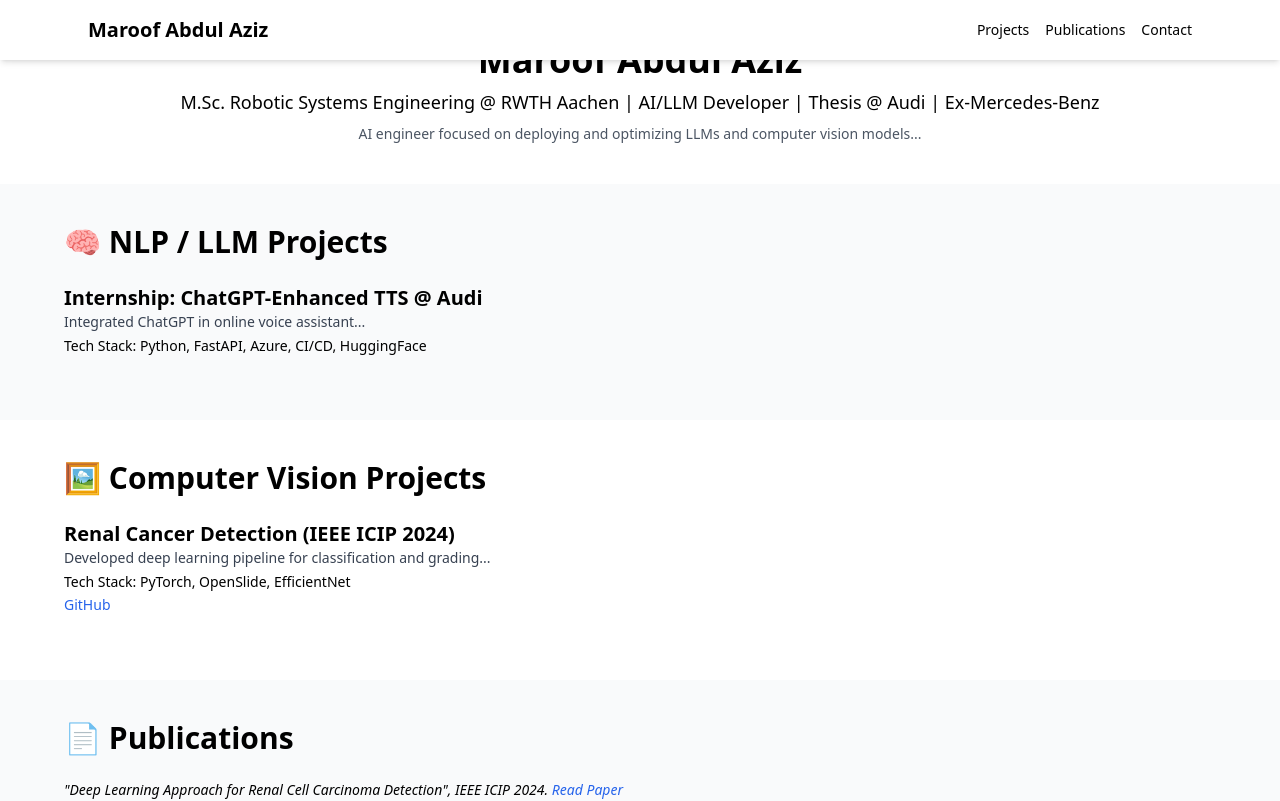
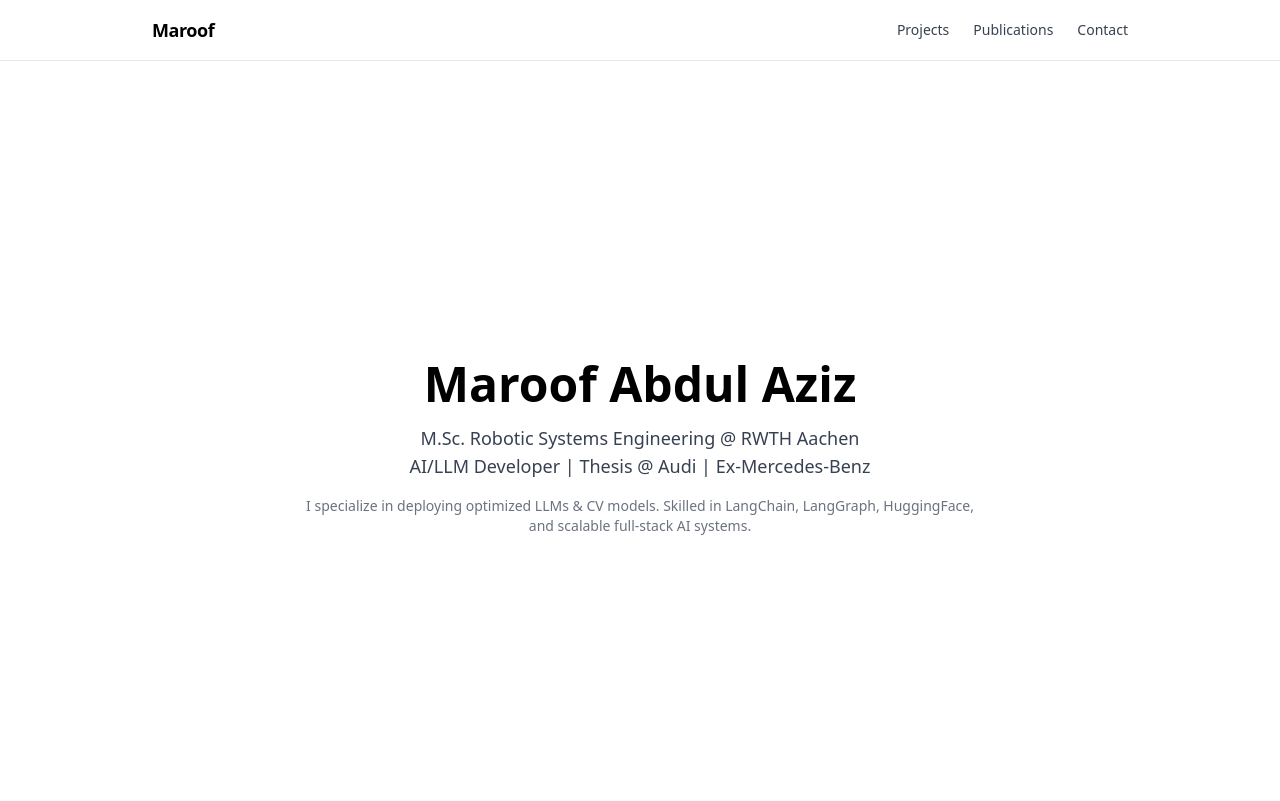
Before and after one commit to RoboMaroof/maroof-portfolio, a Next.js app: page / in a window 1280 px wide. Shown: the top 801 px of the page. Built offline with nearby package versions, Linux system fonts and the light colour scheme.

Commit message:
layout improvement

```diff
--- a/app/components/ContactSection.js
+++ b/app/components/ContactSection.js
@@ -3,19 +3,21 @@ import Section from './Section'
 
 export default function ContactSection() {
   return (
+    <div id="contact">
       <Section title="📫 Contact" bg="bg-white">
         <p className="text-sm">📧 maroofkanakkayil@gmail.com</p>
         <p className="text-sm">📱 +49 177 2186330</p>
         <p className="text-sm">
           🔗{' '}
-        <a href="https://linkedin.com/in/maroofmohammed1" className="text-blue-600">
+          <a href="https://linkedin.com/in/maroofmohammed1" className="text-blue-600 hover:underline">
             LinkedIn
           </a>{' '}
           |{' '}
-        <a href="https://github.com/RoboMaroof" className="text-blue-600">
+          <a href="https://github.com/RoboMaroof" className="text-blue-600 hover:underline">
             GitHub
           </a>
         </p>
       </Section>
+    </div>
   )
 }
--- a/app/components/Header.js
+++ b/app/components/Header.js
@@ -2,10 +2,10 @@
 
 export default function Header() {
   return (
-    <header className="fixed top-0 left-0 right-0 z-50 bg-white shadow-md">
-      <div className="max-w-6xl mx-auto px-6 py-4 flex justify-between items-center">
-        <h1 className="text-xl font-bold">Maroof Abdul Aziz</h1>
-        <nav className="space-x-4 text-sm">
+    <header className="fixed top-0 left-0 right-0 z-50 bg-white border-b">
+      <div className="max-w-5xl mx-auto px-6 py-4 flex justify-between items-center">
+        <h1 className="text-lg font-semibold tracking-tight">Maroof</h1>
+        <nav className="space-x-6 text-sm font-medium text-gray-700">
           <a href="#projects" className="hover:underline">Projects</a>
           <a href="#publications" className="hover:underline">Publications</a>
           <a href="#contact" className="hover:underline">Contact</a>
--- a/app/components/IntroSection.js
+++ b/app/components/IntroSection.js
@@ -3,16 +3,19 @@ import Section from './Section'
 
 export default function IntroSection() {
   return (
-    <Section bg="bg-white">
-      <div className="text-center">
-        <h1 className="text-4xl font-bold">Maroof Abdul Aziz</h1>
-        <p className="text-lg mt-2">
-          M.Sc. Robotic Systems Engineering @ RWTH Aachen | AI/LLM Developer | Thesis @ Audi | Ex-Mercedes-Benz
+    <section className="min-h-screen flex items-center justify-center bg-white px-6 pt-24">
+      <div className="text-center max-w-2xl">
+        <h1 className="text-4xl md:text-5xl font-bold leading-tight mb-4">
+          Maroof Abdul Aziz
+        </h1>
+        <p className="text-md md:text-lg text-gray-700">
+          M.Sc. Robotic Systems Engineering @ RWTH Aachen<br />
+          AI/LLM Developer | Thesis @ Audi | Ex-Mercedes-Benz
         </p>
-        <p className="mt-2 text-sm text-gray-600 max-w-3xl mx-auto">
-          AI engineer focused on deploying and optimizing LLMs and computer vision models...
+        <p className="text-sm text-gray-500 mt-4">
+          I specialize in deploying optimized LLMs & CV models. Skilled in LangChain, LangGraph, HuggingFace, and scalable full-stack AI systems.
         </p>
       </div>
-    </Section>
+    </section>
   )
 }
--- a/app/components/ProjectsSection.js
+++ b/app/components/ProjectsSection.js
@@ -4,25 +4,25 @@ import ProjectCard from './ProjectCard'
 
 export default function ProjectsSection() {
   return (
-    <>
+    <div id="projects">
       <Section title="🧠 NLP / LLM Projects" bg="bg-gray-50">
         <ProjectCard
           title="Internship: ChatGPT-Enhanced TTS @ Audi"
           description="Integrated ChatGPT in online voice assistant..."
           tech="Python, FastAPI, Azure, CI/CD, HuggingFace"
         />
-        {/* Other NLP projects */}
+        {/* Add more NLP projects here */}
       </Section>
 
       <Section title="🖼️ Computer Vision Projects" bg="bg-white">
         <ProjectCard
           title="Renal Cancer Detection (IEEE ICIP 2024)"
-          description="Developed deep learning pipeline for classification and grading..."
+          description="Deep learning pipeline for renal carcinoma detection in WSIs."
           tech="PyTorch, OpenSlide, EfficientNet"
           link="https://github.com/RoboMaroof/Cancer-Detection-on-WSIs---LFB"
         />
-        {/* Other vision projects */}
+        {/* Add more CV projects here */}
       </Section>
-    </>
+    </div>
   )
 }
--- a/app/components/PublicationsSection.js
+++ b/app/components/PublicationsSection.js
@@ -3,12 +3,13 @@ import Section from './Section'
 
 export default function PublicationsSection() {
   return (
+    <div id="publications">
       <Section title="📄 Publications" bg="bg-gray-50">
         <p className="text-sm italic">
           "Deep Learning Approach for Renal Cell Carcinoma Detection", IEEE ICIP 2024.{' '}
           <a
             href="https://ieeexplore.ieee.org/document/10647236"
-          className="text-blue-600"
+            className="text-blue-600 hover:underline"
             target="_blank"
             rel="noreferrer"
           >
@@ -16,5 +17,6 @@ export default function PublicationsSection() {
           </a>
         </p>
       </Section>
+    </div>
   )
 }
--- a/app/components/Section.js
+++ b/app/components/Section.js
@@ -2,9 +2,9 @@
 import React from 'react'
 
 const Section = ({ title, children, bg }) => (
-  <section className={`${bg} py-10 px-6`}>
-    <div className="max-w-6xl mx-auto">
-      {title && <h2 className="text-3xl font-bold mb-6">{title}</h2>}
+  <section className={`${bg} py-20 px-6`}>
+    <div className="max-w-5xl mx-auto">
+      {title && <h2 className="text-3xl font-bold mb-8">{title}</h2>}
       {children}
     </div>
   </section>
--- a/app/layout.js
+++ b/app/layout.js
@@ -8,7 +8,7 @@ export const metadata = {
 export default function RootLayout({ children }) {
   return (
     <html lang="en">
-      <body className="font-sans">{children}</body>
+      <body className="font-sans bg-white text-black">{children}</body>
     </html>
   )
 }
--- a/app/page.js
+++ b/app/page.js
@@ -7,7 +7,7 @@ import Footer from './components/Footer'
 
 export default function Home() {
   return (
-    <main className="bg-white text-black font-sans">
+    <main>
       <Header />
       <IntroSection />
       <ProjectsSection />
--- a/styles/globals.css
+++ b/styles/globals.css
@@ -2,6 +2,10 @@
 @tailwind components;
 @tailwind utilities;
 
-body {
+html {
   scroll-behavior: smooth;
 }
+
+body {
+  font-family: 'Inter', sans-serif;
+}
```
Lines whose indentation alone changed are shown as unchanged.
